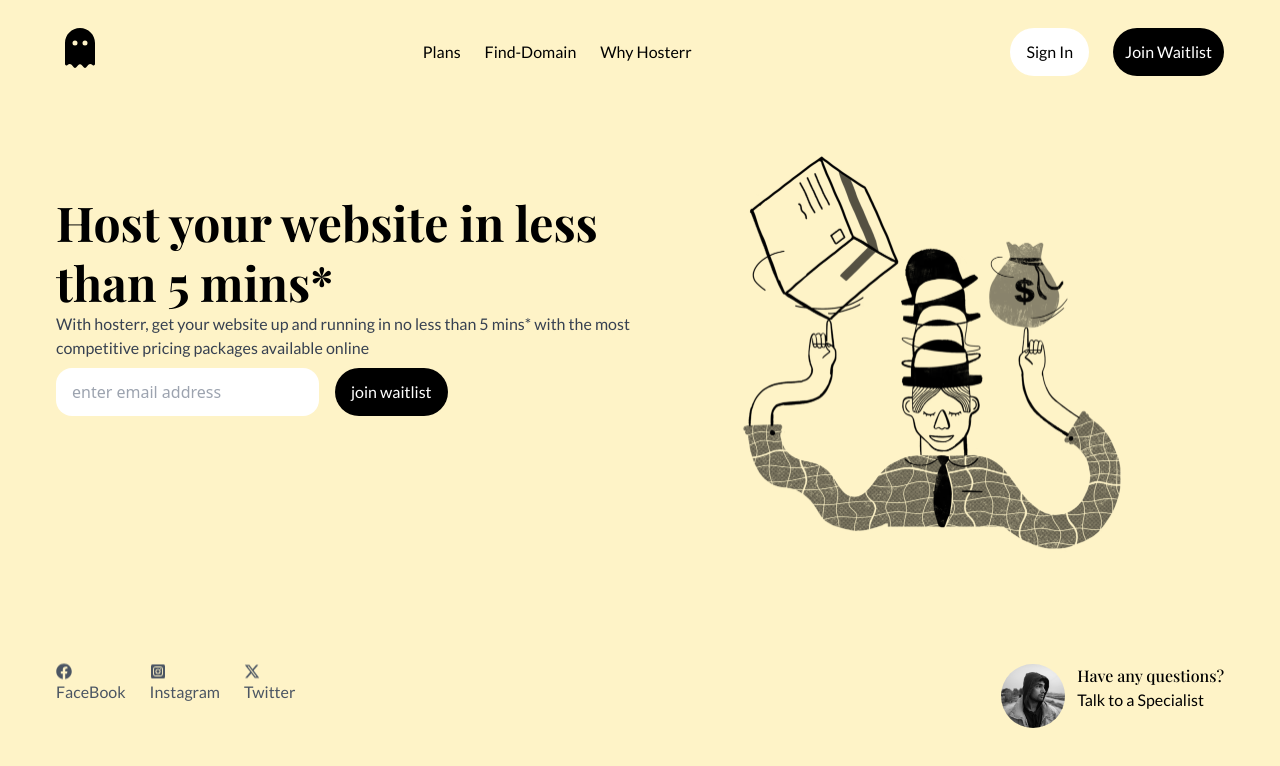
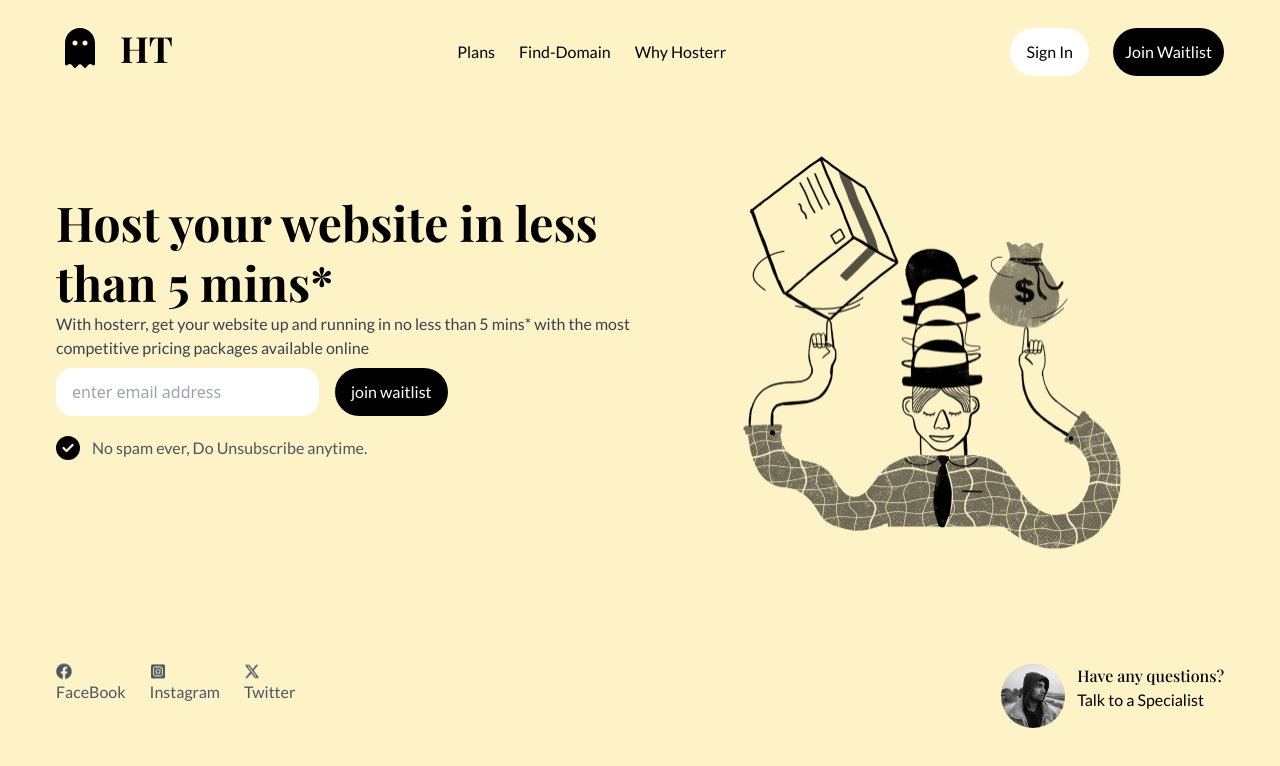
Before and after one commit to tajeshwar1/hosterr, a React (Vite) app: page / in a window 1280 px wide. Shown: the top 766 px of the page. Built offline with nearby package versions, Linux system fonts and the light colour scheme; a web font is replaced by a local one.

Commit message:
improved version

```diff
--- a/src/Components/Body.jsx
+++ b/src/Components/Body.jsx
@@ -2,24 +2,29 @@ import React from 'react'
 
 const Body = () => {
   return (
-    <div className='space-y-4 lg:flex lg:mt-5'>
+    <div>
+    <div className='space-y-4 lg:flex lg:mt-5 mb-0'>
 
         <div className='flex items-center justify-center lg:flex-1 lg:order-2' >
           <img src="./assets/a3.png" className='bg-center w-72 h-72 top-60 mt-14 bg-contain rounded-xl shadow-8xl lg:h-[400px] lg:w-[400px] hover:scale-110 transition-all duration-300' alt="" />
         </div>
-     <div className='lg:flex-1 lg:order-1'>
+     <div className=' lg:flex-1 lg:order-1'>
       <h1 className='text-5xl font-bold font-playfair leading-tight mt-20'>Host your website in less than 5 mins*</h1>
       <p className='font-lato text-gray-700'>With hosterr, get your website up and running in no less than 5 mins* with the most competitive pricing packages available online</p>
+
       <form action="" className='flex flex-col gap-4 placeholder:text-gray-600 my-2 md:flex-row '>
         <input className='rounded-2xl px-4 py-3' type="email" placeholder='enter email address'/>
         <button className='font-lato font-medium rounded-3xl px-4 py-3 bg-black text-white hover:bg-blue-600  transition-all duration-500 '>join waitlist</button>
+        </form>
+        <div className='flex mt-5'>
+     <img src="./assets/check.svg" className='flex  w-6 h-6' alt="" />
+      <p className='font-lato text-gray-600 ml-3'>No spam ever, Do Unsubscribe anytime.</p>
+     </div>
 
-      </form>
+
      </div>
-     {/* <div className='flex gap-3 lg:flex justify-end items-end'>
-     <img src="./assets/check.svg" className=' w-6 h-6' alt="" />
-      <p className='font-lato text-gray-600'>No spam ever, Do Unsubscribe anytime.</p>
-     </div> */}
+    </div>
+
 
     </div>
   )
--- a/src/Components/Header.jsx
+++ b/src/Components/Header.jsx
@@ -4,12 +4,14 @@ const div = () => {
   return (
     <div >
       <div className="flex justify-between">
-        <img src="./assets/ghost-solid.svg" className="hover:animate-bounce  w-12 h-10" alt="logo"/>
-
-        <ul className="hidden lg:flex justify-between font-lato items-center gap-6">
-          <li><a href="#">Plans</a></li>
-          <li><a href="#">Find-Domain</a></li>
-          <li><a href="#">Why Hosterr</a></li>
+        <div className="flex">
+        <img src="./assets/ghost-solid.svg" className="hover:animate-bounce  w-12 h-10 cursor-pointer" alt="logo"/>
+       <div><h1 className="font-bold text-4xl font-playfair ml-4 cursor-pointer">HT</h1></div>
+       </div>
+        <ul className="font-medium   hidden lg:flex justify-between font-lato items-center gap-6">
+          <li><a className="hover:underline " href="#">Plans</a></li>
+          <li><a className="hover:underline " href="#">Find-Domain</a></li>
+          <li><a className="hover:underline " href="#">Why Hosterr</a></li>
         </ul>
         <div className="hidden lg:flex justify-center items-center font-lato gap-6 ">
         <a href="#" className="font-lato  rounded-3xl px-4 py-3 bg-white text-black hover:bg-blue-600 hover:text-white  transition-all duration-500">Sign In</a>
```
